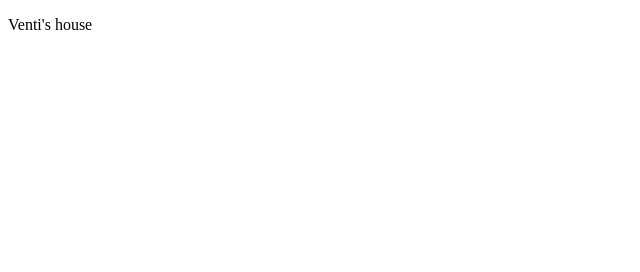
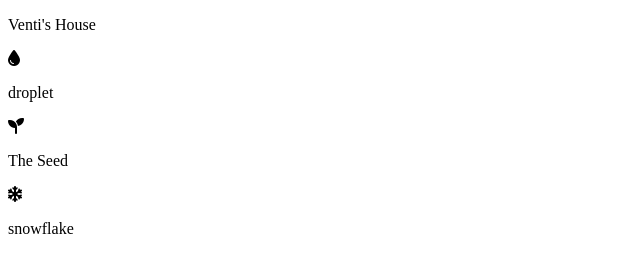
Before and after one commit to ariel040132/AC-Flip-Card-Micro-Project, a plain HTML site: page index.html in a window 1280 px wide. Shown: the whole page, without its empty margins (0-640 px from the left). Drawn offline with Linux system fonts and the light colour scheme.

Commit message:
font-awesome version

```diff
--- a/index.html
+++ b/index.html
@@ -5,8 +5,20 @@
     <meta http-equiv="X-UA-Compatible" content="IE=edge" />
     <meta name="viewport" content="width=device-width, initial-scale=1.0" />
     <title>Git-Demo</title>
+    <script
+      src="https://kit.fontawesome.com/93809ca2de.js"
+      crossorigin="anonymous"
+    ></script>
   </head>
   <body>
-    <p>Venti's house</p>
+    <div>
+      <p>Venti's House</p>
+      <i class="fa-solid fa-droplet"></i>
+      <p>droplet</p>
+      <i class="fa-solid fa-seedling"></i>
+      <p>The Seed</p>
+      <i class="fa-solid fa-snowflake"></i>
+      <p>snowflake</p>
+    </div>
   </body>
 </html>
```
